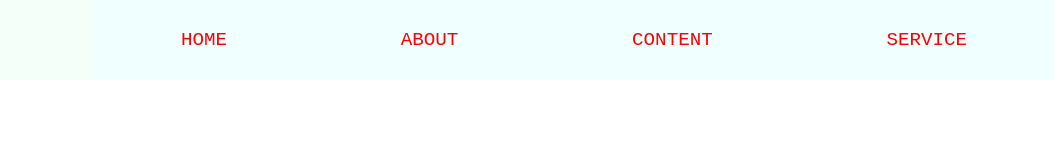
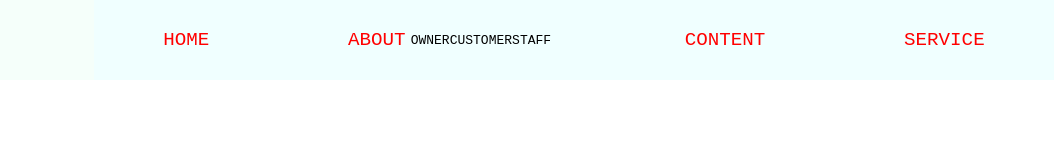
Before and after one commit to Ankit-143aj/navbar, a plain HTML site: page index.html in a window 1280 px wide. Shown: the full height of the page, 226-1280 px from the left. Drawn offline with Linux system fonts and the light colour scheme.

Commit message:
Update index.html

```diff
--- a/index.html
+++ b/index.html
@@ -12,7 +12,13 @@
               <div class="menubar">
                   <ul>
                       <li><a href="index.html">HOME</a></li>
-                      <li><a href="about.html">ABOUT</a></li>
+                      <li><a href="about.html">ABOUT</a>
+                          <ul class="submenu">
+                              <li>OWNER</li>
+                              <li>CUSTOMER</li>
+                              <li>STAFF</li>
+                          </ul>
+                      </li>
                       <li><a href="content.html">CONTENT</a></li>
                       <li><a href="service.html">SERVICE</a></li>
                   </ul>
```
